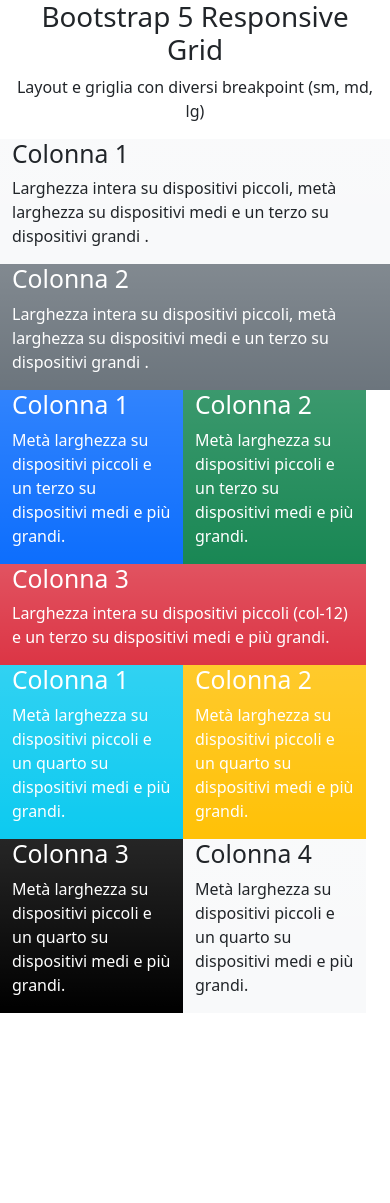
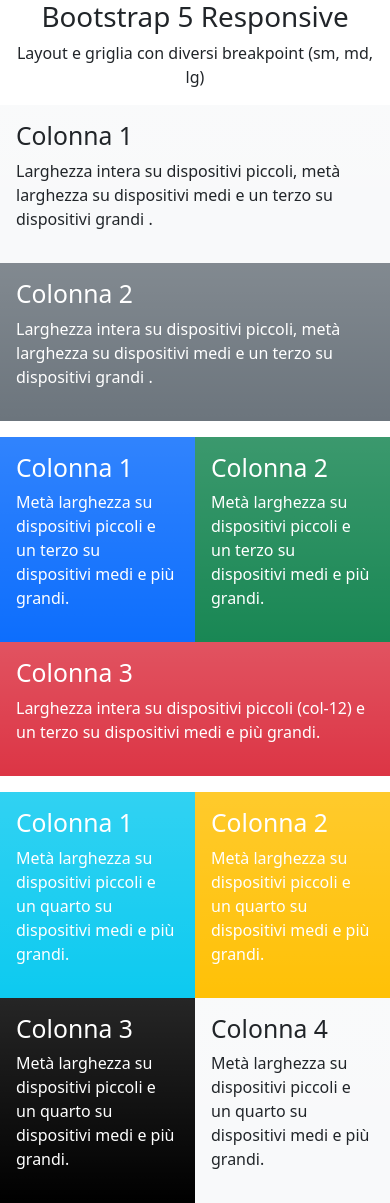
Before and after one commit to davidetoscano129/htmlcss-bootstrap-layout, a plain HTML site: page index.html in a window 390 px wide. Before the commit the page ends 1013 px from the top, so only its background shows below. Drawn offline with nearby package versions, Linux system fonts and the light colour scheme.

Commit message:
feat: responsive

```diff
--- a/index.html
+++ b/index.html
@@ -5,7 +5,7 @@
     <meta charset="UTF-8">
     <meta name="viewport" content="width=device-width, initial-scale=1.0">
     <title>Bootstrap Grid Layout</title>
-    <!-- Bootstrap link -->
+
     <link rel="stylesheet" href="https://cdn.jsdelivr.net/npm/bootstrap@5.3.3/dist/css/bootstrap.min.css">
 </head>
 
@@ -13,58 +13,62 @@
     <main>
         <section>
             <div class="container">
+                <!-- Title -->
                 <div class="text-center">
-                    <h1>Bootstrap 5 Responsive Grid</h1>
+                    <h1>Bootstrap 5 Responsive</h1>
                     <p>Layout e griglia con diversi breakpoint (sm, md, lg)</p>
                 </div>
+
+                <!-- First row -->
                 <div class="row">
-                    <!-- First block -->
-                    <div class="col-12 bg-light bg-gradient align-items-center">
+                    <div class="col-12 bg-light bg-gradient col-md-6 col-lg-4 p-3">
                         <h2>Colonna 1</h2>
                         <p>Larghezza intera su dispositivi piccoli, metà larghezza su dispositivi medi e un terzo su
                             dispositivi grandi .</p>
                     </div>
-                    <div class="col-12 bg-secondary bg-gradient text-white">
+                    <div class="col-12 bg-secondary bg-gradient text-white col-md-6 col-lg-8 p-3">
                         <h2>Colonna 2</h2>
                         <p>Larghezza intera su dispositivi piccoli, metà larghezza su dispositivi medi e un terzo su
                             dispositivi grandi .</p>
                     </div>
-                    <!-- Second block -->
-                    <div class="row">
-                        <div class="col-6 bg-primary bg-gradient text-white">
+                </div>
+
+                <!-- Second row  -->
+                <div class="row mt-3">
+                    <div class="col-6 bg-primary bg-gradient text-white col-md-4 p-3">
                         <h2>Colonna 1</h2>
                         <p>Metà larghezza su dispositivi piccoli e un terzo su dispositivi
                             medi e più grandi.</p>
                     </div>
-                        <div class="col-6 bg-success bg-gradient text-white">
+                    <div class="col-6 bg-success bg-gradient text-white col-md-4 p-3">
                         <h2>Colonna 2</h2>
                         <p>Metà larghezza su dispositivi piccoli e un terzo su dispositivi
                             medi e più grandi.</p>
                     </div>
-                        <div class="col-12 bg-danger bg-gradient text-white">
+                    <div class="col-12 bg-danger bg-gradient text-white col-md-4 p-3">
                         <h2>Colonna 3</h2>
-                            <p>Larghezza intera su dispositivi piccoli (col-12) e un terzo su dispositivi medi e più
-                                grandi.</p>
+                        <p>Larghezza intera su dispositivi piccoli (col-12) e un terzo su dispositivi medi e più grandi.
+                        </p>
                     </div>
                 </div>
-                    <!-- Third block -->
-                    <div class="row">
-                        <div class="col-6 bg-info bg-gradient text-white">
+
+                <!-- Third row -->
+                <div class="row mt-3">
+                    <div class="col-6 bg-info bg-gradient text-white col-md-3 p-3">
                         <h2>Colonna 1</h2>
                         <p>Metà larghezza su dispositivi piccoli e un quarto su dispositivi medi e più grandi.</p>
                     </div>
-                        <div class="col-6 bg-warning bg-gradient text-white">
+                    <div class="col-6 bg-warning bg-gradient text-white col-md-3 p-3">
                         <h2>Colonna 2</h2>
                         <p>Metà larghezza su dispositivi piccoli e un quarto su dispositivi medi e più grandi.</p>
                     </div>
-                        <div class="col-6 bg-black bg-gradient text-white">
+                    <div class="col-6 bg-black bg-gradient text-white col-md-3 p-3">
                         <h2>Colonna 3</h2>
                         <p>Metà larghezza su dispositivi piccoli e un quarto su dispositivi medi e più grandi.</p>
                     </div>
-                        <div class="col-6 bg-light bg-gradient">
+                    <div class="col-6 bg-light bg-gradient col-md-3 p-3">
                         <h2>Colonna 4</h2>
                         <p>Metà larghezza su dispositivi piccoli e un quarto su dispositivi medi e più grandi.</p>
-                        </div>
                     </div>
                 </div>
             </div>
```
Also changed, not shown: css/style.css (deleted, +0 -13 lines). Lines whose indentation alone changed are shown as unchanged.
